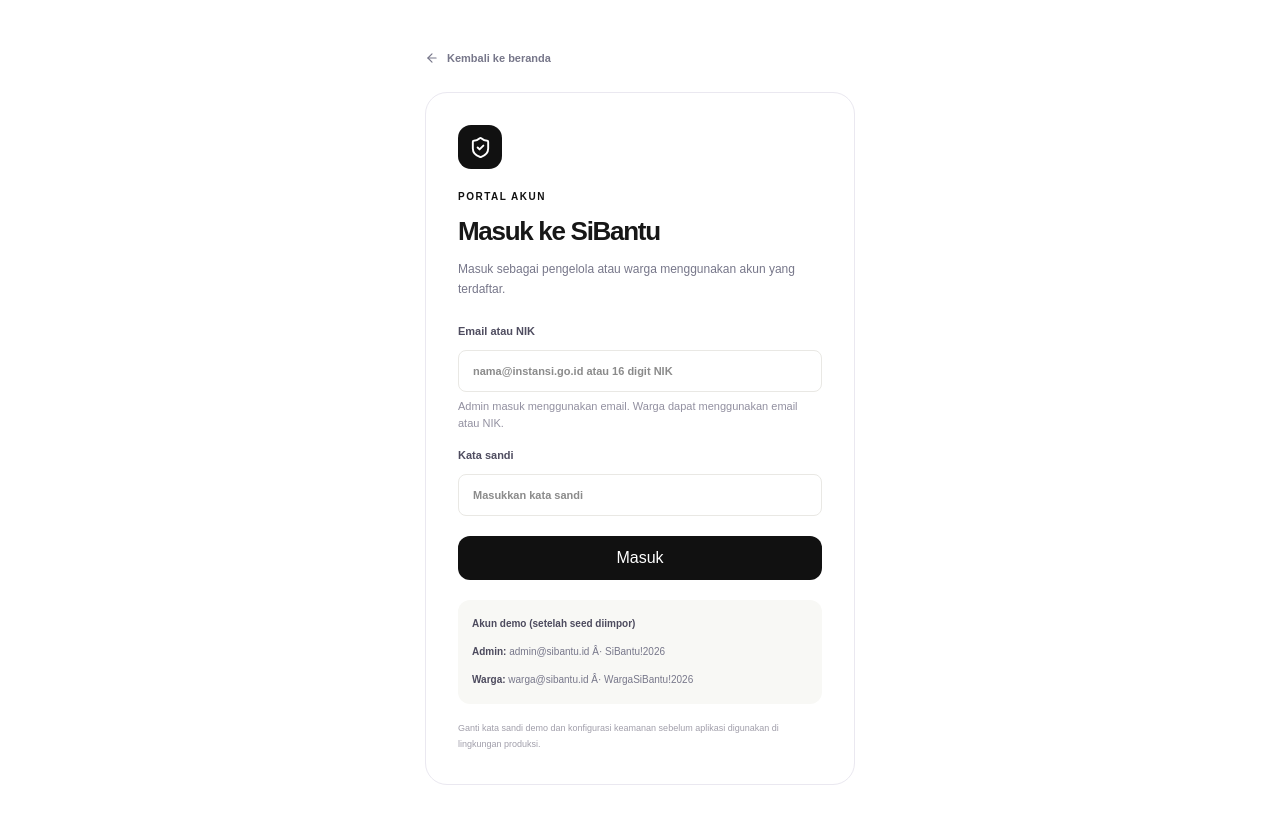
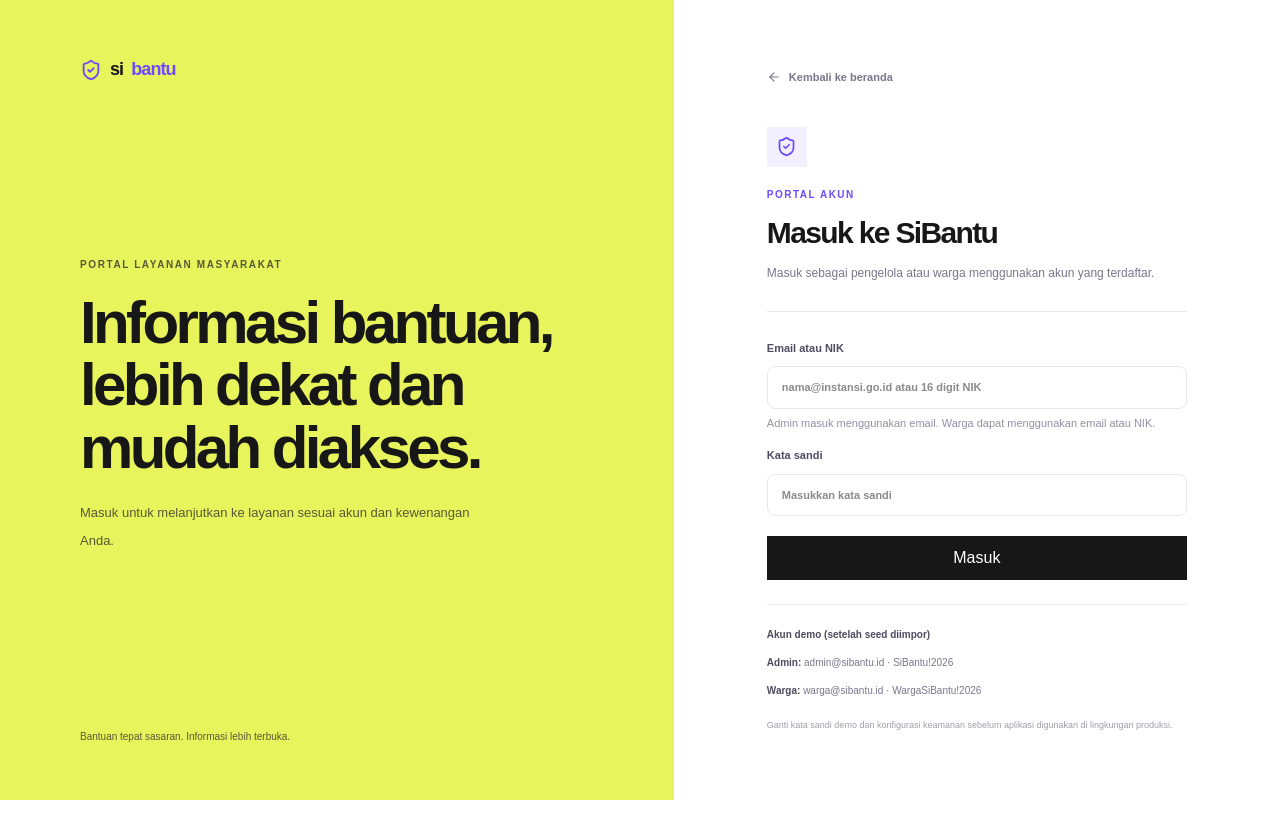
Before and after one commit to CUPP-0/sibantu, a Next.js app: page /login in a window 1280 px wide. After the commit the page ends 800 px from the top, so only its background shows below. Built offline with nearby package versions, Linux system fonts and the light colour scheme.

Commit message:
Apply editorial UI styling to account pages

```diff
--- a/src/app/login/page.js
+++ b/src/app/login/page.js
@@ -32,30 +32,41 @@ export default function LoginPage() {
   }
 
   return (
-    <main className="flex min-h-screen items-center justify-center px-5 py-12">
-      <div className="w-full max-w-[430px]">
-        <Link href="/" className="inline-flex items-center gap-2 text-[11px] font-semibold text-[#77778a] hover:text-[#111111]"><ArrowLeft size={14} /> Kembali ke beranda</Link>
-        <section className="mt-5 rounded-[22px] border border-[#eae8f0] bg-white p-6 shadow-[0_16px_48px_rgba(37,26,77,0.06)] sm:p-8">
-          <span className="flex size-11 items-center justify-center rounded-[13px] bg-[#111111] text-white"><ShieldCheck size={23} /></span>
-          <p className="mt-5 text-[10px] font-bold uppercase tracking-[0.15em] text-[#111111]">Portal akun</p>
-          <h1 className="mt-2 text-[26px] font-bold tracking-[-0.05em]">Masuk ke SiBantu</h1>
-          <p className="mt-2 text-[12px] leading-5 text-[#77778a]">Masuk sebagai pengelola atau warga menggunakan akun yang terdaftar.</p>
-          <form onSubmit={handleSubmit} className="mt-6 grid gap-4">
+    <main className="grid min-h-screen lg:grid-cols-[1fr_0.9fr]">
+      <section className="hidden bg-[#e8f45b] px-12 py-14 lg:flex lg:flex-col lg:justify-between xl:px-20">
+        <Link href="/" className="inline-flex items-center gap-2 text-[18px] font-bold tracking-[-0.05em] text-[#171717]"><ShieldCheck size={22} className="text-[#6d4aff]" /> si<span className="text-[#6d4aff]">bantu</span></Link>
+        <div className="max-w-[540px]">
+          <p className="text-[10px] font-bold uppercase tracking-[0.16em] text-[#555a36]">Portal layanan masyarakat</p>
+          <h1 className="mt-5 text-[48px] font-semibold leading-[1.04] tracking-[-0.06em] text-[#171717] xl:text-[60px]">Informasi bantuan, lebih dekat dan mudah diakses.</h1>
+          <p className="mt-5 max-w-[420px] text-[13px] leading-7 text-[#555a36]">Masuk untuk melanjutkan ke layanan sesuai akun dan kewenangan Anda.</p>
+        </div>
+        <p className="text-[10px] text-[#555a36]">Bantuan tepat sasaran. Informasi lebih terbuka.</p>
+      </section>
+      <section className="flex min-h-screen items-center justify-center px-5 py-12 sm:px-10">
+        <div className="w-full max-w-[420px]">
+          <Link href="/" className="inline-flex items-center gap-2 text-[11px] font-semibold text-[#77778a] hover:text-[#6d4aff]"><ArrowLeft size={14} /> Kembali ke beranda</Link>
+          <div className="mt-9 border-b border-[#e9e8e4] pb-7">
+            <span className="flex size-10 items-center justify-center bg-[#f2efff] text-[#6d4aff]"><ShieldCheck size={21} /></span>
+            <p className="mt-5 text-[10px] font-bold uppercase tracking-[0.15em] text-[#6d4aff]">Portal akun</p>
+            <h2 className="mt-2 text-[30px] font-semibold tracking-[-0.055em]">Masuk ke SiBantu</h2>
+            <p className="mt-2 text-[12px] leading-5 text-[#77778a]">Masuk sebagai pengelola atau warga menggunakan akun yang terdaftar.</p>
+          </div>
+          <form onSubmit={handleSubmit} className="mt-7 grid gap-4">
             <label className="grid gap-1.5 text-[11px] font-semibold text-[#4f4d60]">Email atau NIK<input name="identifier" type="text" autoComplete="username" required className="form-control mt-1 text-[12px] font-normal" placeholder="nama@instansi.go.id atau 16 digit NIK" /><span className="font-normal text-[#9290a0]">Admin masuk menggunakan email. Warga dapat menggunakan email atau NIK.</span></label>
             <label className="grid gap-1.5 text-[11px] font-semibold text-[#4f4d60]">Kata sandi<input name="password" type="password" autoComplete="current-password" required className="form-control mt-1 text-[12px] font-normal" placeholder="Masukkan kata sandi" /></label>
-            {error && <p role="alert" className="rounded-xl bg-[#fff3f3] px-4 py-3 text-[11px] text-[#a93434]">{error}</p>}
-            <button disabled={loading} className="mt-1 h-11 rounded-xl bg-[#111111] text-[12px] font-semibold text-white transition hover:bg-[#000000] disabled:opacity-60">{loading ? "Memeriksa akunâ€¦" : "Masuk"}</button>
+            {error && <p role="alert" className="border-l-2 border-[#c04545] bg-[#fff5f5] px-4 py-3 text-[11px] text-[#a93434]">{error}</p>}
+            <button disabled={loading} className="mt-1 h-11 bg-[#171717] text-[12px] font-semibold text-white transition hover:bg-[#6d4aff] disabled:opacity-60">{loading ? "Memeriksa akun…" : "Masuk"}</button>
           </form>
-          <div className="mt-5 rounded-xl bg-[#f8f8f5] p-3.5 text-[10px] leading-5 text-[#77778a]">
+          <div className="mt-6 border-t border-[#e9e8e4] pt-5 text-[10px] leading-5 text-[#77778a]">
             <strong className="text-[#4d4b5e]">Akun demo (setelah seed diimpor)</strong>
             <div className="mt-2 grid gap-2">
-              <p><span className="font-semibold text-[#4d4b5e]">Admin:</span> admin@sibantu.id Â· SiBantu!2026</p>
-              <p><span className="font-semibold text-[#4d4b5e]">Warga:</span> warga@sibantu.id Â· WargaSiBantu!2026</p>
+              <p><span className="font-semibold text-[#4d4b5e]">Admin:</span> admin@sibantu.id · SiBantu!2026</p>
+              <p><span className="font-semibold text-[#4d4b5e]">Warga:</span> warga@sibantu.id · WargaSiBantu!2026</p>
             </div>
           </div>
           <p className="mt-4 text-[9px] leading-4 text-[#a09eaa]">Ganti kata sandi demo dan konfigurasi keamanan sebelum aplikasi digunakan di lingkungan produksi.</p>
-        </section>
-      </div>
+        </div>
+      </section>
     </main>
   );
 }
```
